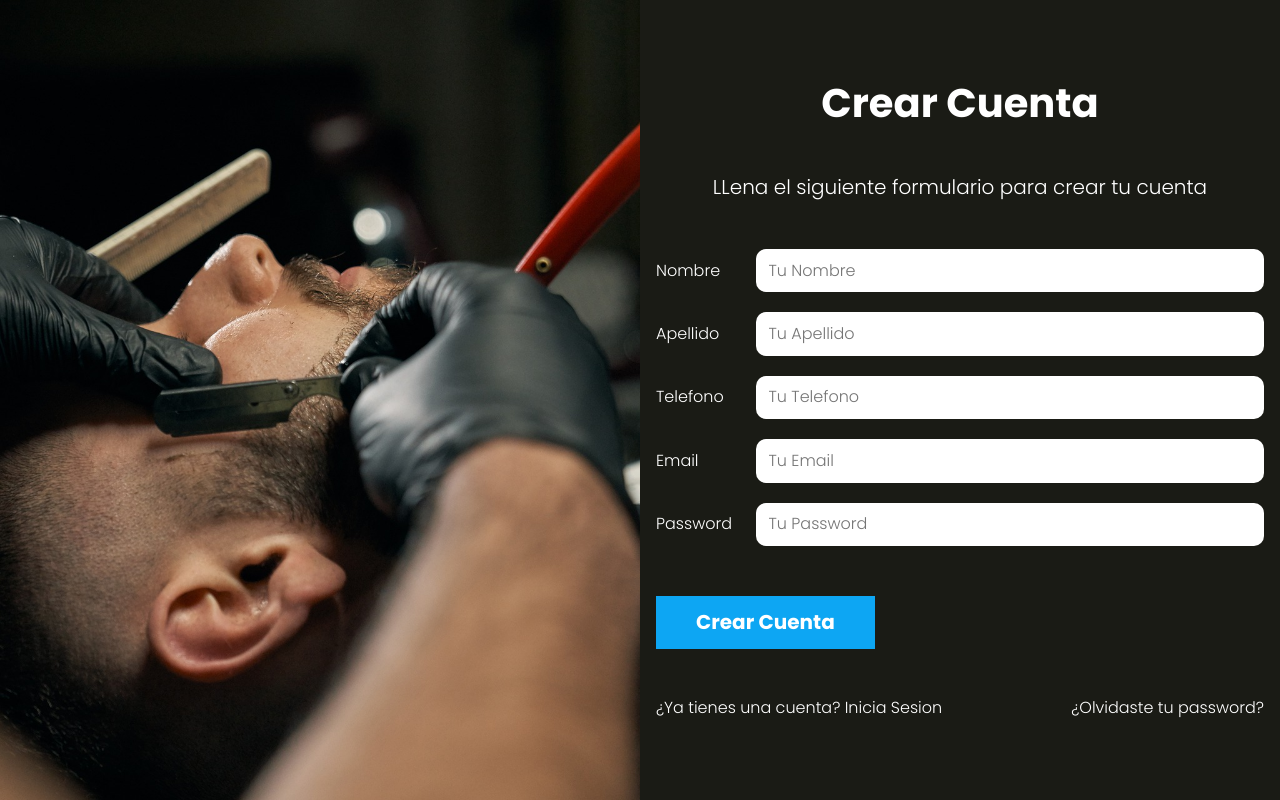
After one commit to nicoconti1901/AppSalon, a PHP site: template views/auth/crear-cuenta.php in a window 1280 px wide. The commit adds this page. Run offline with PHP 8.4, Linux system fonts and the light colour scheme; the template is opened without the code that fills it, so the values that code supplies are empty.

Commit message:
formularios y routing terminados

```diff
--- /dev/null
+++ b/src/scss/componentes/_acciones.scss
@@ -0,0 +1,17 @@
+@use "base/variables" as v;
+@use "base/mixins" as m;
+
+.acciones {
+  margin-top: v.$separacion;
+  @include m.tablet {
+    display: flex;
+    justify-content: space-between;
+  }
+
+  a {
+    color: v.$blanco;
+    display: block;
+    margin-bottom: calc(v.$separacion / 2);
+    text-align: center;
+  }
+}
--- /dev/null
+++ b/src/scss/componentes/_botones.scss
@@ -0,0 +1,6 @@
+@use 'base/variables' as v;
+@use 'base/mixins' as m;
+
+.boton{
+    @include m.boton(v.$azul, v.$blanco);
+}
--- a/src/scss/componentes/_formulario.scss
+++ b/src/scss/componentes/_formulario.scss
@@ -3,6 +3,7 @@
 
 .formulario{
     width: 100%;
+    margin-top: 5rem;
 
 }
 .campo{
--- a/src/scss/componentes/_index.scss
+++ b/src/scss/componentes/_index.scss
@@ -1 +1,3 @@
 @forward 'formulario';
+@forward 'botones';
+@forward 'acciones';
--- /dev/null
+++ b/views/auth/crear-cuenta.php
@@ -0,0 +1,31 @@
+<h1 class="nombre-pagina">Crear Cuenta</h1>
+<p class="descripcion-pagina">LLena el siguiente formulario para crear tu cuenta</p>
+
+<form action="/crear-cuenta" class="formulario" method="POST">
+    <div class="campo">
+        <label for="nombre">Nombre</label>
+        <input type="text" id="nombre" placeholder="Tu Nombre" name="nombre">
+    </div>
+    <div class="campo">
+        <label for="apellido">Apellido</label>
+        <input type="text" id="apellido" placeholder="Tu Apellido" name="apellido">
+    </div>
+    <div class="campo">
+        <label for="telefono">Telefono</label>
+        <input type="tel" id="telefono" placeholder="Tu Telefono" name="telefono">
+    </div>
+    <div class="campo">
+        <label for="email">Email</label>
+        <input type="email" id="email" placeholder="Tu Email" name="email">
+    </div>
+    <div class="campo">
+        <label for="password">Password</label>
+        <input type="password" id="password" placeholder="Tu Password" name="password">
+    </div>
+    <input type="submit" class="boton" value="Crear Cuenta">
+
+</form>
+<div class="acciones">
+    <a href="/">¿Ya tienes una cuenta? Inicia Sesion</a>
+    <a href="/olvide">¿Olvidaste tu password?</a>
+</div>
```
Also changed, not shown: controllers/LoginController.php (+8 -4 lines), views/auth/olvide-password.php (added, +14 -0 lines), public/build/css/app.css, 1 other file.
